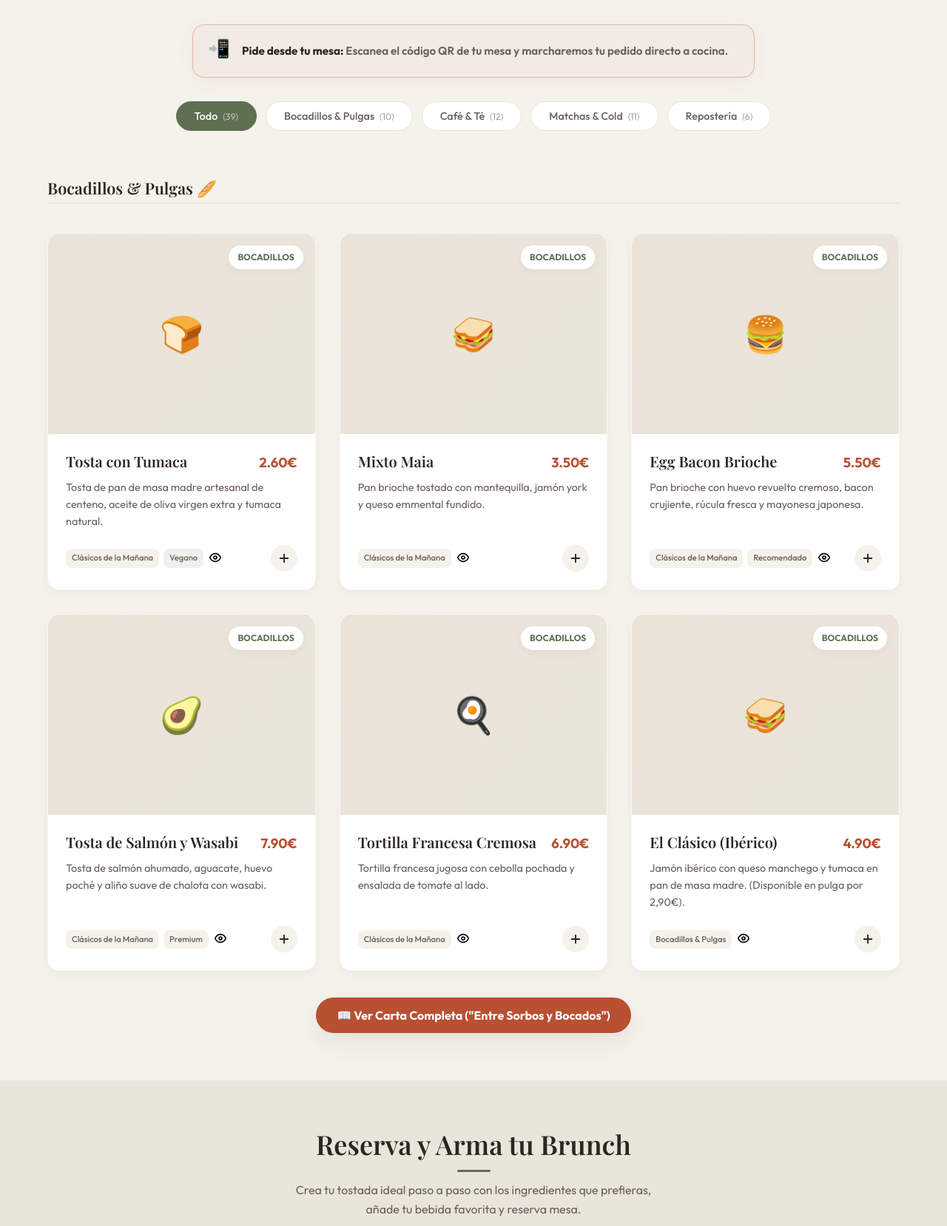
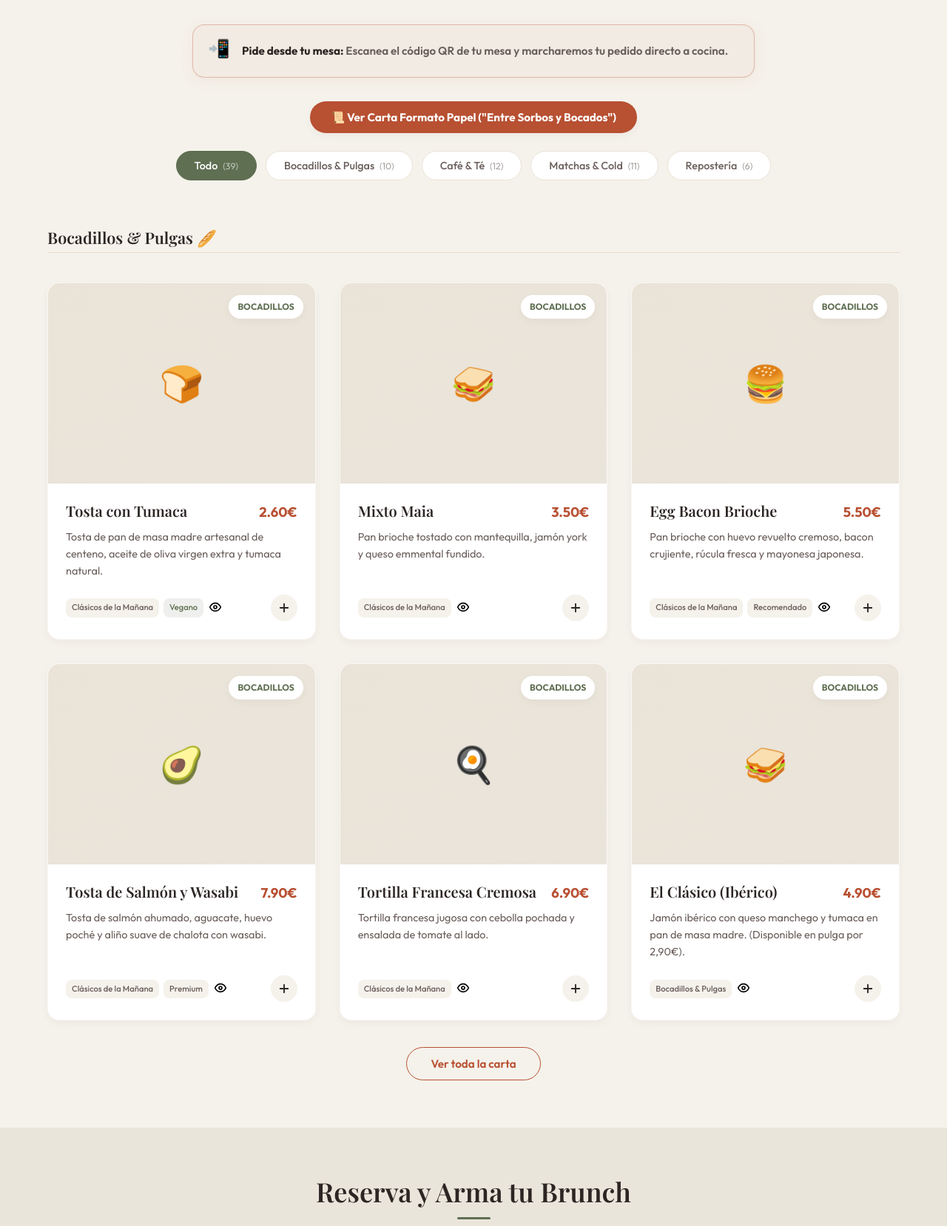
Before and after one commit to jorgemaia2525/maiaespresso, a website: page index.html in a window 1280 px wide. Shown: the part 2040-3698 px from the top of the page at 74% size. Drawn offline with nearby package versions, Linux system fonts and the light colour scheme; no server answers; a web font is replaced by a local one.

Commit message:
fix: separar el boton de pedir por movil del boton de ver carta en formato papel

```diff
--- a/index.html
+++ b/index.html
@@ -184,6 +184,13 @@
         </div>
       </div>
 
+      <!-- Button to view paper format menu -->
+      <div style="text-align: center; margin-bottom: 24px;">
+        <button id="btn-open-full-menu" class="btn btn-primary" style="padding: 12px 28px; font-weight: 700; font-size: 0.95rem; border-radius: var(--radius-full); box-shadow: var(--shadow-sm);">
+          📜 Ver Carta Formato Papel ("Entre Sorbos y Bocados")
+        </button>
+      </div>
+
       <div class="menu-filters">
         <button class="filter-btn active" data-category="todos">Todo</button>
         <button class="filter-btn" data-category="bocadillos">Bocadillos & Pulgas</button>
@@ -196,12 +203,9 @@
         <!-- El JS rellenará este grid dinámicamente con los productos definidos abajo -->
       </div>
 
-      <!-- Show More & Full Digital Menu Button -->
-      <div style="text-align: center; margin-top: 36px; display: flex; justify-content: center; gap: 12px; flex-wrap: wrap;">
-        <button id="btn-open-full-menu" class="btn btn-primary" style="padding: 14px 28px; font-weight: 700; font-size: 1rem; box-shadow: var(--shadow-md);">
-          📖 Ver Carta Completa ("Entre Sorbos y Bocados")
-        </button>
-        <button id="btn-menu-show-more" class="btn btn-outline-rust" style="padding: 14px 24px; font-weight: 600; font-size: 0.95rem; display: none;">Ver todos en lista</button>
+      <!-- Show More Menu Button (For ordering directly from mobile grid) -->
+      <div id="menu-show-more-container" style="text-align: center; margin-top: 36px; display: none;">
+        <button id="btn-menu-show-more" class="btn btn-outline-rust" style="padding: 12px 32px; font-weight: 600; font-size: 0.95rem;">Ver toda la carta</button>
       </div>
     </div>
   </section>
```
